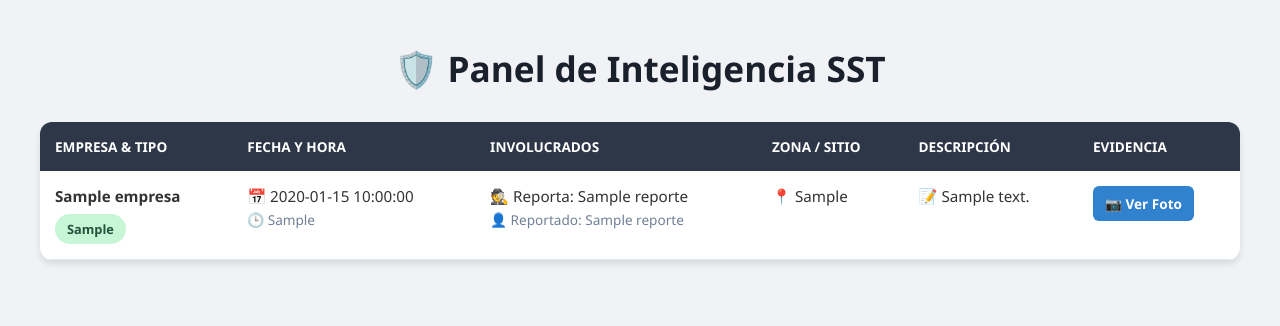
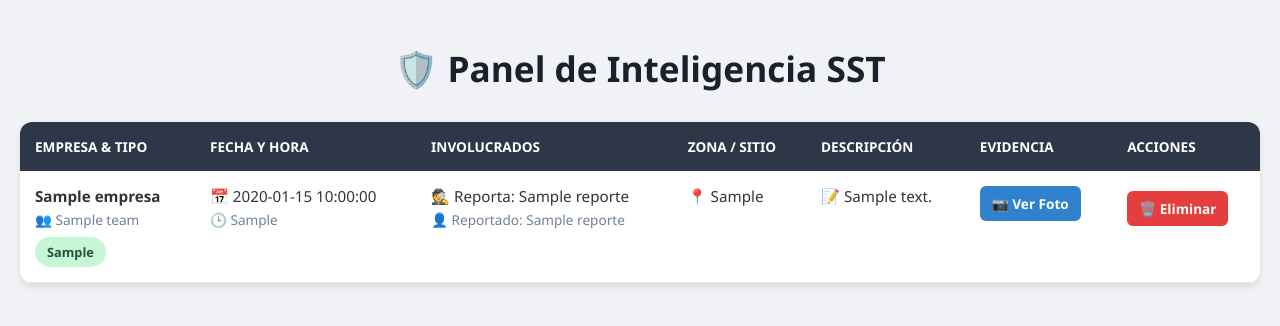
Before and after one commit to ANGEL19-K/sistema-sst, a Flask app: template templates/dashboard.html in a window 1280 px wide. Shown: the top 326 px of the page. Run offline with Flask 3, Linux system fonts and the light colour scheme; the template is opened without the code that fills it: most values are stand-ins (such as "Sample title", 1, 10 or a date in 2020).

Commit message:
Mejorado

```diff
--- a/templates/dashboard.html
+++ b/templates/dashboard.html
@@ -6,7 +6,7 @@
     <title>Panel de Inteligencia SST</title>
     <style>
         body { font-family: 'Segoe UI', Tahoma, Geneva, Verdana, sans-serif; background-color: #f0f2f5; margin: 0; padding: 20px; color: #333; }
-        .container { max-width: 1200px; margin: auto; }
+        .container { max-width: 1300px; margin: auto; }
         h1 { color: #1a202c; text-align: center; margin-bottom: 30px; font-size: 2.2rem; }
         .card { background: white; border-radius: 12px; box-shadow: 0 4px 6px rgba(0, 0, 0, 0.1); overflow: hidden; }
         table { width: 100%; border-collapse: collapse; text-align: left; }
@@ -18,6 +18,8 @@
         .badge-condicion { background-color: #c6f6d5; color: #22543d; }
         .btn-link { display: inline-block; padding: 8px 12px; background-color: #3182ce; color: white; text-decoration: none; border-radius: 6px; font-size: 0.85rem; font-weight: bold; transition: background 0.3s; }
         .btn-link:hover { background-color: #2b6cb0; }
+        .btn-danger { display: inline-block; padding: 8px 12px; background-color: #e53e3e; color: white; text-decoration: none; border-radius: 6px; font-size: 0.85rem; font-weight: bold; transition: background 0.3s; margin-top: 5px;}
+        .btn-danger:hover { background-color: #c53030; }
         .anonimo { color: #e53e3e; font-weight: bold; font-style: italic; }
         .info-secundaria { color: #718096; font-size: 0.85rem; display: block; margin-top: 4px; }
     </style>
@@ -34,11 +36,14 @@
                     <th>Zona / Sitio</th>
                     <th>Descripción</th>
                     <th>Evidencia</th>
-                </tr>
+                    <th>Acciones</th> </tr>
                 {% for reporte in reportes %}
                 <tr>
                     <td>
                         <strong>{{ reporte.empresa }}</strong><br>
+                        {% if reporte.team %}
+                            <span class="info-secundaria">👥 {{ reporte.team }}</span>
+                        {% endif %}
                         <span class="badge {% if reporte.tipo_reporte == 'ACTO_INSEGURO' %}badge-acto{% else %}badge-condicion{% endif %}" style="margin-top: 8px; display: inline-block;">
                             {{ reporte.tipo_reporte }}
                         </span>
@@ -54,13 +59,20 @@
                         <span class="info-secundaria">👤 Reportado: {{ reporte.nombre_reportado }}</span>
                     </td>
                     <td>📍 {{ reporte.sitio_zonal or 'N/A' }}</td>
-                    <td style="max-width: 300px;">📝 {{ reporte.descripcion }}</td>
+                    <td style="max-width: 250px;">📝 {{ reporte.descripcion }}</td>
                     <td>
                         {% if reporte.evidencia_url %}
                             <a href="{{ reporte.evidencia_url }}" target="_blank" class="btn-link">📷 Ver Foto</a>
                         {% else %}
                             <span class="info-secundaria">Sin foto</span>
                         {% endif %}
+                    </td>
+                    <td>
+                        <a href="/admin/reporte/eliminar/{{ reporte.id }}"
+                           class="btn-danger"
+                           onclick="return confirm('⚠️ ¿Estás totalmente seguro de que deseas eliminar este reporte? Esta acción no se puede deshacer.');">
+                           🗑️ Eliminar
+                        </a>
                     </td>
                 </tr>
                 {% endfor %}
```
